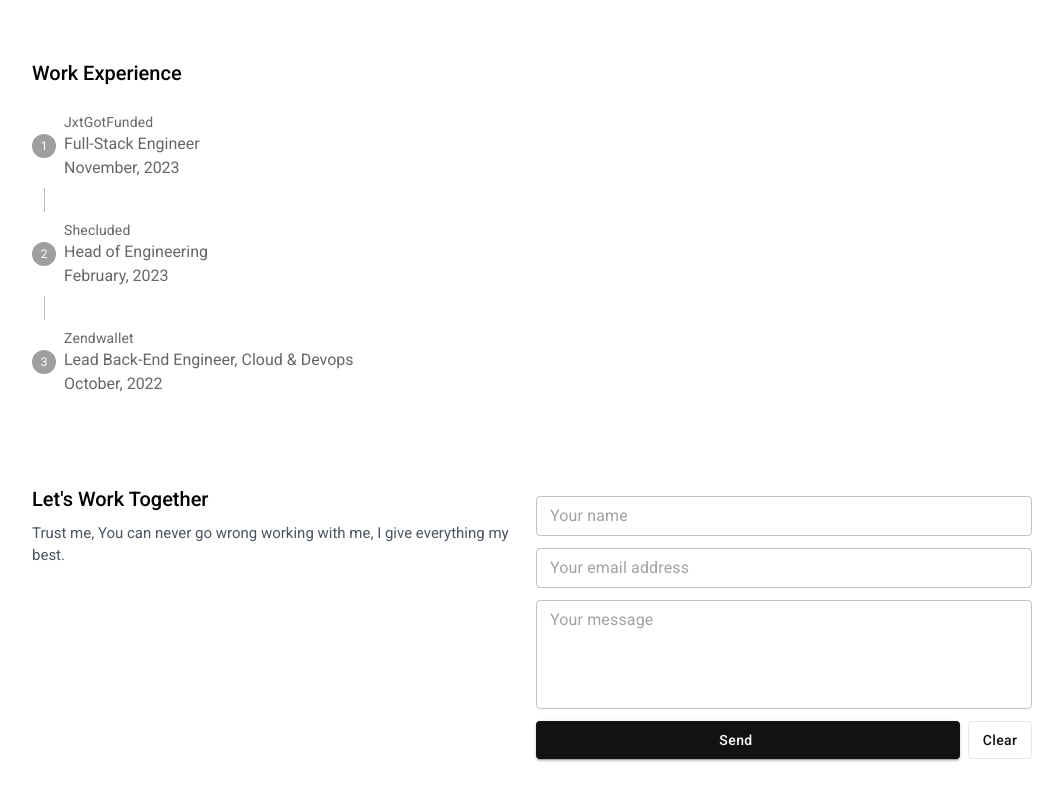
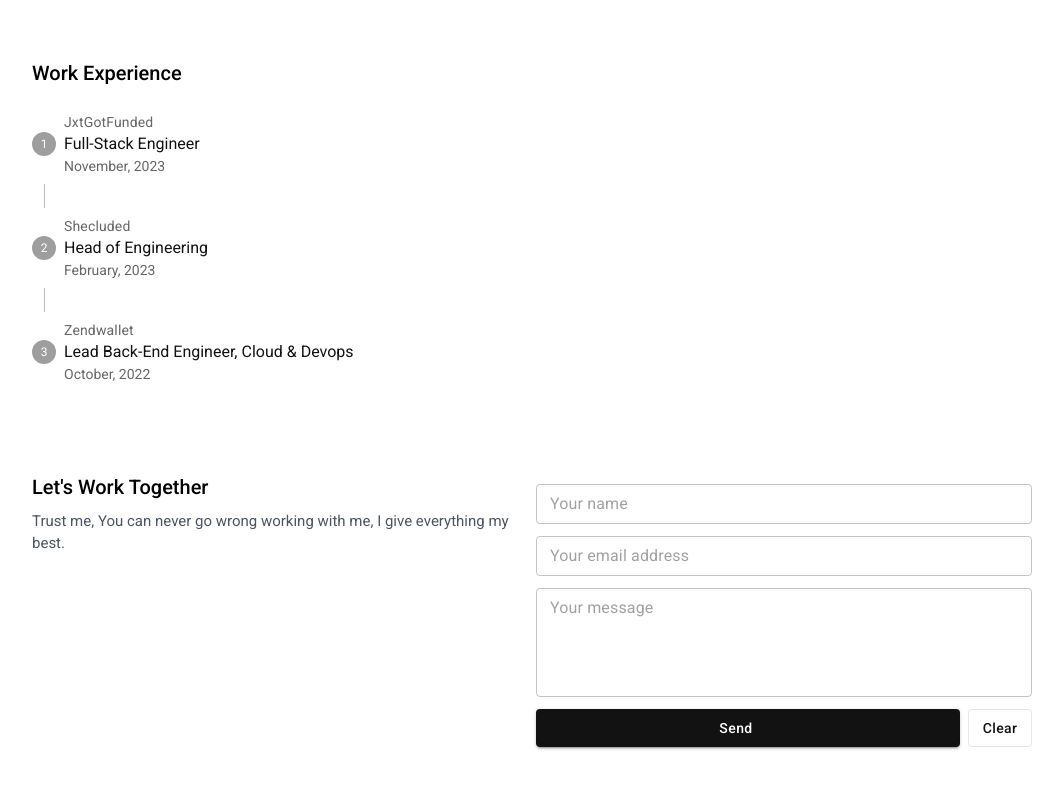
Before and after one commit to ilechuks73/ilechuks73, a Next.js app: page / in a window 1280 px wide. Shown: the part 989-1789 px from the top of the page, without its empty margins (108-1171 px from the left). Built offline with nearby package versions, Linux system fonts and the light colour scheme; some icons are missing.

Commit message:
UI UPDATE

```diff
--- a/src/components/root/WorkExperience.js
+++ b/src/components/root/WorkExperience.js
@@ -57,8 +57,8 @@
                 <MuiStepLabel
                   optional={
                     <Fragment>
-                      <p>{item.role}</p>
-                      <p>{item.startDate}</p>
+                      <p className={"text-black"}>{item.role}</p>
+                      <p className={"text-sm"}>{item.startDate}</p>
                     </Fragment>
                   }
                 >
```
Also changed, not shown: 1 other file (tests, documents, lock files or other folders).
